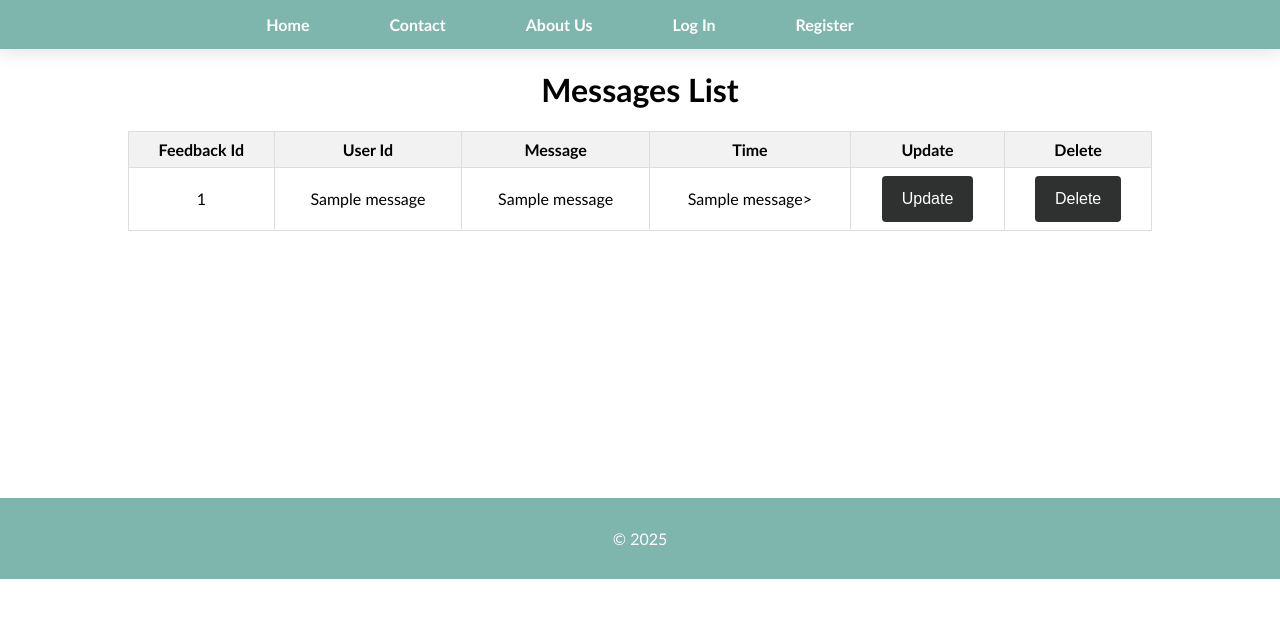
After one commit to rinesaorllanii/Albanian-speech-to-text, a Flask app: page /messages in a window 1280 px wide. The commit adds this page. Shown: the top 618 px of the page. Run offline with Flask 3, Linux system fonts and the light colour scheme; a database or web service that is not in the repository returns one stand-in record (values such as "Sample title"); some libraries are stand-ins or nearby versions.

Commit message:
Messages Dropdown

```diff
--- a/app.py
+++ b/app.py
@@ -257,6 +257,15 @@ def submit_feedback():
             return redirect(url_for('contact'))
     return redirect(url_for('contact'))
 
+@app.route('/messages')
+def messages():
+    conn = db_conn()
+    cur = conn.cursor()
+    cur.execute('''SELECT * FROM messages''')
+    data = cur.fetchall();
+    cur.close();
+    conn.close();
+    return render_template('messages.html', data = data)
 @app.route('/')
 def index():
     conn = db_conn()
--- a/static/style.css
+++ b/static/style.css
@@ -300,3 +300,24 @@ button:hover {
 .dropdown:hover .dropdown-content {
     display: block;
 }
+
+.dropdown1 {
+    text-align: center;
+}
+
+/* Style for the table */
+table {
+    width: 80%;
+    margin: 20px auto; /* Center the table */
+    border-collapse: collapse;
+}
+
+th, td {
+    border: 1px solid #ddd;
+    padding: 8px;
+    text-align: center;
+}
+
+th {
+    background-color: #f2f2f2;
+}
--- /dev/null
+++ b/templates/messages.html
@@ -0,0 +1,54 @@
+<!DOCTYPE html>
+<html lang="en">
+<head>
+    <meta charset="UTF-8">
+    <meta name="viewport" content="width=device-width, initial-scale=1.0">
+    <title>Feedback Messages</title>
+    <link rel="stylesheet" type="text/css" href="{{ url_for('static', filename='style.css') }}">
+</head>
+<body>
+    {% include 'header.html' %}
+    <div class="dropdown1">
+        <h1 styles="color: brown; text-align: center">Messages List</h1>
+        <table>
+            <thead>
+                <tr>
+                    <th>Feedback Id</th>
+                    <th>User Id</th>
+                    <th>Message</th>
+                    <th>Time</th>
+                    <th>Update</th>
+                    <th>Delete</th>
+                </tr>
+            </thead>
+            <tbody>
+                {% for row in data %}
+                <tr>
+                    <td>{{ row[0] }}</td>
+                    <td>{{ row[1] }}</td>
+                    <td>{{ row[2] }}</td>
+                    <td>{{ row[3] }}></td>
+                    <td><button>Update</button></td>
+                    <td><button>Delete</button></td>
+                </tr>
+                {% endfor %}
+            </tbody>
+        </table>
+    </div>
+    <br>
+    <br>
+    <br>
+    <br>
+    <br>
+    <br>
+    <br>
+    <br>
+    <br>
+    <br>
+    <br>
+    <br>
+    <br>
+
+    {% include 'footer.html' %}
+</body>
+</html>
```
